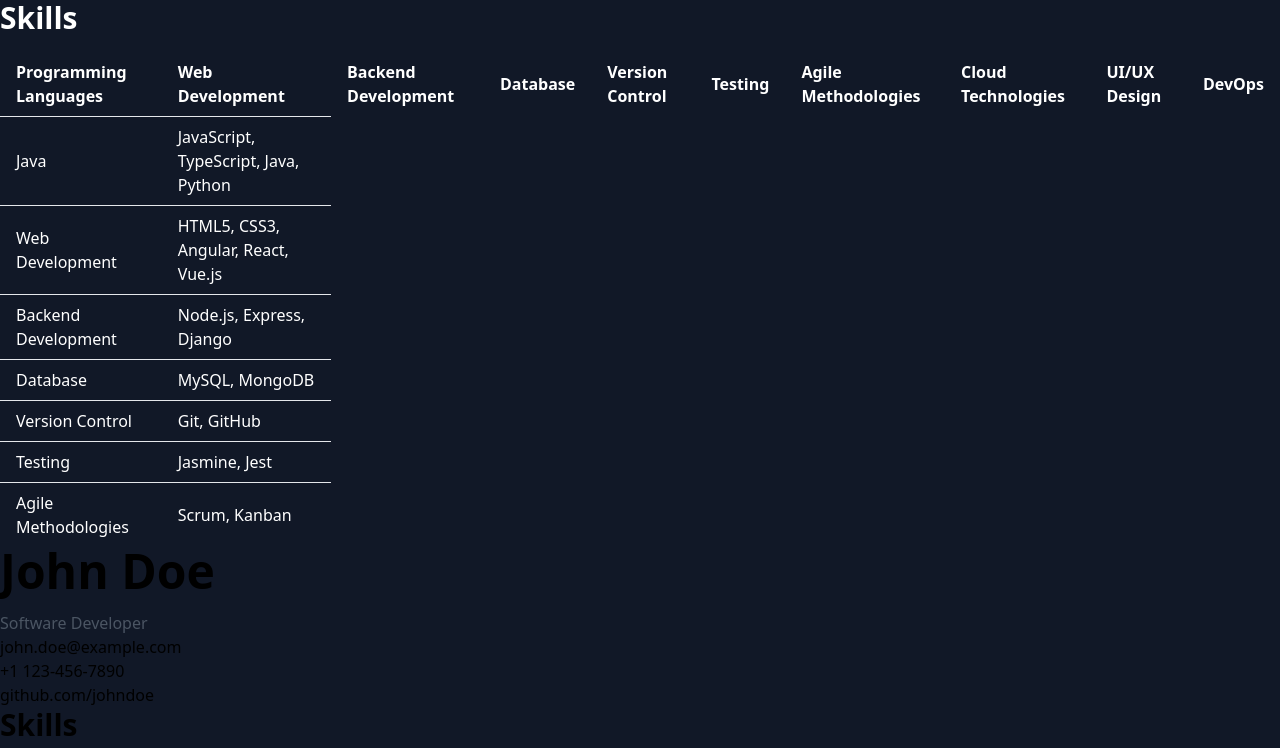
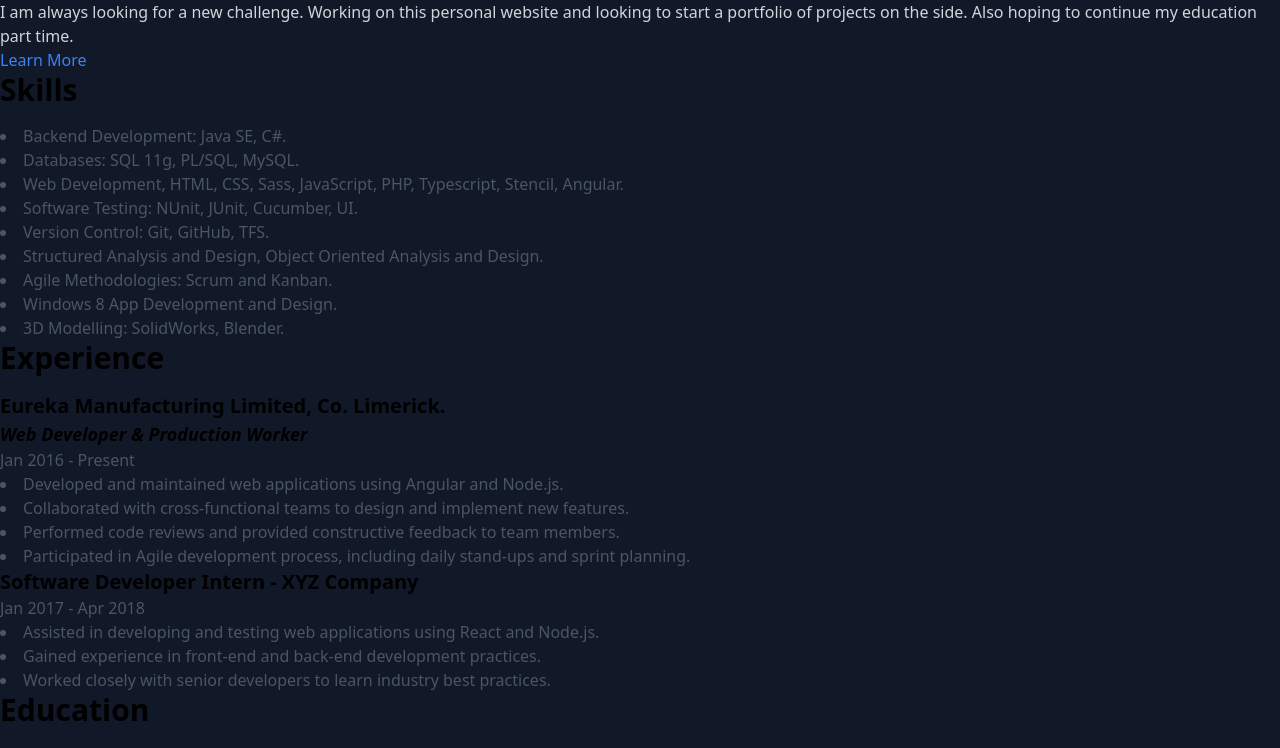
Before and after one commit to OBrien-Michael/OBrien-Michael.github.io, an Angular app: page / in a window 1280 px wide. Shown: the part 304-1052 px from the top of the page. Built offline with nearby package versions, Linux system fonts and the light colour scheme.

Commit message:
Updated more information about myself

```diff
--- a/src/app/modules/pages/home/home.component.html
+++ b/src/app/modules/pages/home/home.component.html
@@ -2,6 +2,11 @@
   <div class="text-center">
     <h1 class="text-5xl font-bold mb-4 text-white">Michael O'Brien</h1>
     <p class="text-lg text-gray-600">Software Developer | Web Developer | Computing Enthusiast</p>
+    <div class="contact-info">
+      <p><i class="fas fa-envelope"></i> obrien.michael@outlook.ie</p>
+      <p><i class="fas fa-phone"></i> +353 85 252 3927</p>
+      <p><i class="fab fa-github"></i> github.com/OBrien-Michael</p>
+    </div>
     <div class="social-icons">
       <a href="#" class="text-blue-500 hover:text-blue-600"><i class="fab fa-twitter"></i></a>
       <a href="#" class="text-blue-500 hover:text-blue-600"><i class="fab fa-linkedin"></i></a>
@@ -14,75 +19,8 @@
   <div class="container mx-auto">
     <h2 class="text-3xl font-bold mb-4 text-white">About Me</h2>
     <p class="text-gray-300">Hi, I'm Mike, a developer with a passion in building modern and responsive applications. I love to create clean and efficient code to bring ideas to life.</p>
-    <p class="text-gray-300">I have worked with various technologies such as HTML, CSS, JavaScript, and frameworks like Angular and Stencil. I strive to enhance my skills and stay updated with the latest development trends.</p>
+    <p class="text-gray-300">I am always looking for a new challenge. Working on this personal website and looking to start a portfolio of projects on the side. Also hoping to continue my education part time.</p>
     <a href="#" class="text-blue-500 hover:text-blue-600">Learn More</a>
-  </div>
-</section>
-
-<section class="skills">
-  <div class="container mx-auto">
-    <h2 class="text-3xl font-bold mb-4 text-white">Skills</h2>
-    <div class="overflow-x-auto">
-      <table class="min-w-full text-white">
-        <thead>
-          <tr>
-            <th class="text-left px-4 py-2">Programming Languages</th>
-            <th class="text-left px-4 py-2">Web Development</th>
-            <th class="text-left px-4 py-2">Backend Development</th>
-            <th class="text-left px-4 py-2">Database</th>
-            <th class="text-left px-4 py-2">Version Control</th>
-            <th class="text-left px-4 py-2">Testing</th>
-            <th class="text-left px-4 py-2">Agile Methodologies</th>
-            <th class="text-left px-4 py-2">Cloud Technologies</th>
-            <th class="text-left px-4 py-2">UI/UX Design</th>
-            <th class="text-left px-4 py-2">DevOps</th>
-          </tr>
-        </thead>
-        <tbody>
-          <tr>
-            <td class="border-t px-4 py-2">Java</td>
-            <td class="border-t px-4 py-2">JavaScript, TypeScript, Java, Python</td>
-          </tr>
-          <tr>
-            <td class="border-t px-4 py-2">Web Development</td>
-            <td class="border-t px-4 py-2">HTML5, CSS3, Angular, React, Vue.js</td>
-          </tr>
-          <tr>
-            <td class="border-t px-4 py-2">Backend Development</td>
-            <td class="border-t px-4 py-2">Node.js, Express, Django</td>
-          </tr>
-          <tr>
-            <td class="border-t px-4 py-2">Database</td>
-            <td class="border-t px-4 py-2">MySQL, MongoDB</td>
-          </tr>
-          <tr>
-            <td class="border-t px-4 py-2">Version Control</td>
-            <td class="border-t px-4 py-2">Git, GitHub</td>
-          </tr>
-          <tr>
-            <td class="border-t px-4 py-2">Testing</td>
-            <td class="border-t px-4 py-2">Jasmine, Jest</td>
-          </tr>
-          <tr>
-            <td class="border-t px-4 py-2">Agile Methodologies</td>
-            <td class="border-t px-4 py-2">Scrum, Kanban</td>
-          </tr>
-        </tbody>
-      </table>
-    </div>
-  </div>
-</section>
-
-
-<section class="intro">
-  <div class="container mx-auto">
-    <h1 class="text-5xl font-bold mb-4">John Doe</h1>
-    <p class="text-gray-600">Software Developer</p>
-    <div class="contact-info">
-      <p><i class="fas fa-envelope"></i> john.doe@example.com</p>
-      <p><i class="fas fa-phone"></i> +1 123-456-7890</p>
-      <p><i class="fab fa-github"></i> github.com/johndoe</p>
-    </div>
   </div>
 </section>
 
@@ -90,13 +28,15 @@
   <div class="container mx-auto">
     <h2 class="text-3xl font-bold mb-4">Skills</h2>
     <ul class="list-disc list-inside text-gray-600">
-      <li>Programming Languages: JavaScript, TypeScript, Java, Python</li>
-      <li>Web Development: HTML5, CSS3, Angular, React, Vue.js</li>
-      <li>Backend Development: Node.js, Express, Django</li>
-      <li>Database: MySQL, MongoDB</li>
-      <li>Version Control: Git, GitHub</li>
-      <li>Testing: Jasmine, Jest</li>
-      <li>Agile Methodologies: Scrum, Kanban</li>
+      <li>Backend Development: Java SE, C#.</li>
+      <li>Databases: SQL 11g, PL/SQL, MySQL.</li>
+      <li>Web Development, HTML, CSS, Sass, JavaScript, PHP, Typescript, Stencil, Angular.</li>
+      <li>Software Testing: NUnit, JUnit, Cucumber, UI.</li>
+      <li>Version Control: Git, GitHub, TFS.</li>
+      <li>Structured Analysis and Design, Object Oriented Analysis and Design.</li>
+      <li>Agile Methodologies: Scrum and Kanban.</li>
+      <li>Windows 8 App Development and Design.</li>
+      <li>3D Modelling: SolidWorks, Blender.</li>
     </ul>
   </div>
 </section>
@@ -106,8 +46,9 @@
     <h2 class="text-3xl font-bold mb-4">Experience</h2>
 
     <div class="experience-item">
-      <h3 class="text-xl font-bold">Software Developer - ABC Company</h3>
-      <p class="text-gray-600">May 2018 - Present</p>
+      <h3 class="text-xl font-bold">Eureka Manufacturing Limited, Co. Limerick.</h3>
+      <h4 class="text-lg font-bold italic">Web Developer & Production Worker</h4>
+      <p class="text-gray-600">Jan 2016 - Present</p>
       <ul class="list-disc list-inside text-gray-600">
         <li>Developed and maintained web applications using Angular and Node.js.</li>
         <li>Collaborated with cross-functional teams to design and implement new features.</li>
@@ -133,13 +74,14 @@
     <h2 class="text-3xl font-bold mb-4">Education</h2>
 
     <div class="education-item">
-      <h3 class="text-xl font-bold">Bachelor of Computer Science - University of ABC</h3>
-      <p class="text-gray-600">Sep 2014 - May 2018</p>
+      <h3 class="text-xl font-bold">Institute of Technology, Tralee. 2010 - 2013</h3>
+      <p class="text-gray-600">Bachelor of Science in Computing with Software Development</p>
     </div>
 
     <div class="education-item">
-      <h3 class="text-xl font-bold">High School Diploma - XYZ School</h3>
-      <p class="text-gray-600">Sep 2010 - May 2014</p>
+      <h3 class="text-xl font-bold">Salesians College Pallaskenry, Co. Limerick. 2005 - 2010</h3>
+      <p class="text-gray-600">Leaving certificate (2010)</p>
+      <p class="text-gray-600">Junior Certificate (2008)</p>
     </div>
   </div>
 </section>
```
